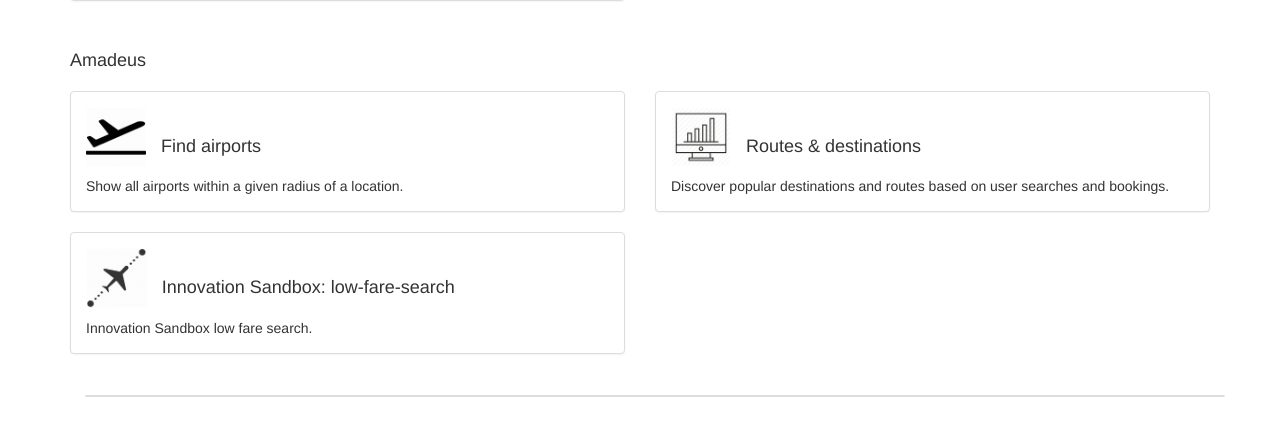
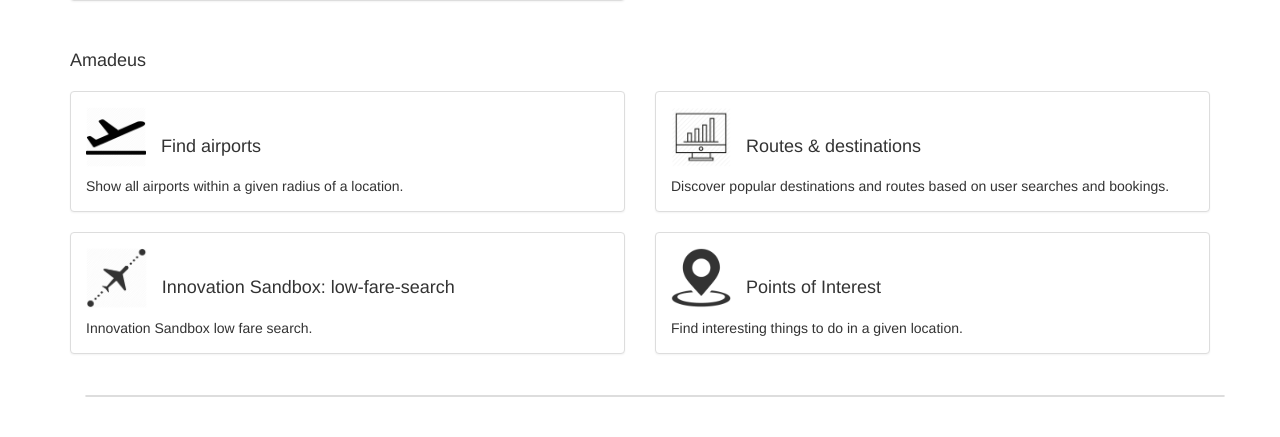
Before and after one commit to samheyman/skyscanner-test-harnesses, a Django app: page /flights/ in a window 1280 px wide. Shown: the part 468-905 px from the top of the page. Run offline with Django 3.2, Linux system fonts and the light colour scheme; parts of the project's set-up code (start-up, migrations or seed data) failed here and were passed over; some libraries are stand-ins or nearby versions.

Commit message:
YapQ point of interest example

```diff
--- a/docker-compose.yml
+++ b/docker-compose.yml
@@ -17,3 +17,4 @@ services:
          - AMADEUS_CLIENT_ID=$AMADEUS_CLIENT_ID
          - AMADEUS_CLIENT_SECRET=$AMADEUS_CLIENT_SECRET
          - GOOGLE_MAPS_KEY=$GOOGLE_MAPS_KEY
+         - AMADEUS_SANDBOX_KEY=$AMADEUS_SANDBOX_KEY
--- a/flights/templates/flights/index.html
+++ b/flights/templates/flights/index.html
@@ -149,6 +149,8 @@
               </a>
             </div>
           </div>
+        </div>
+        <div class="row">
           <div class="col-md-6">
             <div class="panel panel-default" style="border: 1px solid #">
               <a class="api-link" href="./flights/sandbox_low_fare_search">
@@ -162,6 +164,19 @@
               </a>
             </div>
           </div>
+          <div class="col-md-6">
+              <div class="panel panel-default" style="border: 1px solid #">
+                <a class="api-link" href="./flights/points_of_interest">
+                <div class="panel-body">
+                  <img id="inspire" src="{% static 'img/poi.png' %}" />
+                  <h4>Points of Interest</h4>
+
+                  Find interesting things to do in a given location.
+
+                  </div>
+                </a>
+              </div>
+            </div>
         </div>
 
 
--- a/flights/urls.py
+++ b/flights/urls.py
@@ -9,5 +9,6 @@ urlpatterns = [
     url('search_results', views.search_results, name='search_results'),
     url('destinations', views.destinations, name='destinations'),
     url('airports', views.airports, name='airports'),
-    url('low_fare_search', views.sandbox_low_fare_search, name='low_fare_search')
+    url('low_fare_search', views.sandbox_low_fare_search, name='low_fare_search'),
+    url('points_of_interest', views.points_of_interest, name='points_of_interest')
 ]
--- a/flights/views.py
+++ b/flights/views.py
@@ -200,6 +200,21 @@ def airports(request):
 
 	return render(request, 'flights/airports.html', {'form': form, 'lat':lat,'lng':lng, 'result': airport_results, 'location': location})
 
+def points_of_interest(request):
+	location = ""
+	points_of_interest = {}
+	if 'location' in request.GET:
+		form = LocationSearchForm(request.GET)
+		if form.is_valid():
+			location = form.cleaned_data['location']
+			points_of_interest = getPointsOfInterest(location)
+
+	else:
+		form = LocationSearchForm()
+		location = ""
+
+	return render(request, 'flights/points-of-interest.html', {'form': form, 'result': points_of_interest, 'location': location})
+
 def sandbox_low_fare_search(request):
 	origin = "JFK"
 	destination = "MAD"
@@ -242,6 +257,23 @@ def getLowFareFlights(origin, destination, departure_date, return_date):
 		"apikey": os.environ.get("AMADEUS_SANDBOX_KEY"),
 		"departure_date": departure_date,
 		"return_date": return_date
+	}
+	api_endpoint = api_endpoint + urllib.parse.urlencode(values)
+	req = urllib.request.Request(api_endpoint)
+	response = urllib.request.urlopen(req)
+	try:
+		json_data = json.load(response)
+	except:
+		json_data = None
+		return({'error': "Failed to parse the response."})
+
+	return json_data
+
+def getPointsOfInterest(location):
+	api_endpoint = "https://api.sandbox.amadeus.com/v1.2/points-of-interest/yapq-search-text?"
+	values = {
+		"city_name": location,
+		"apikey": os.environ.get("AMADEUS_SANDBOX_KEY")
 	}
 	api_endpoint = api_endpoint + urllib.parse.urlencode(values)
 	req = urllib.request.Request(api_endpoint)
```
Also changed, not shown: flights/templates/flights/points-of-interest.html (added, +55 -0 lines), static/img/poi.png (added), 1 other file.
